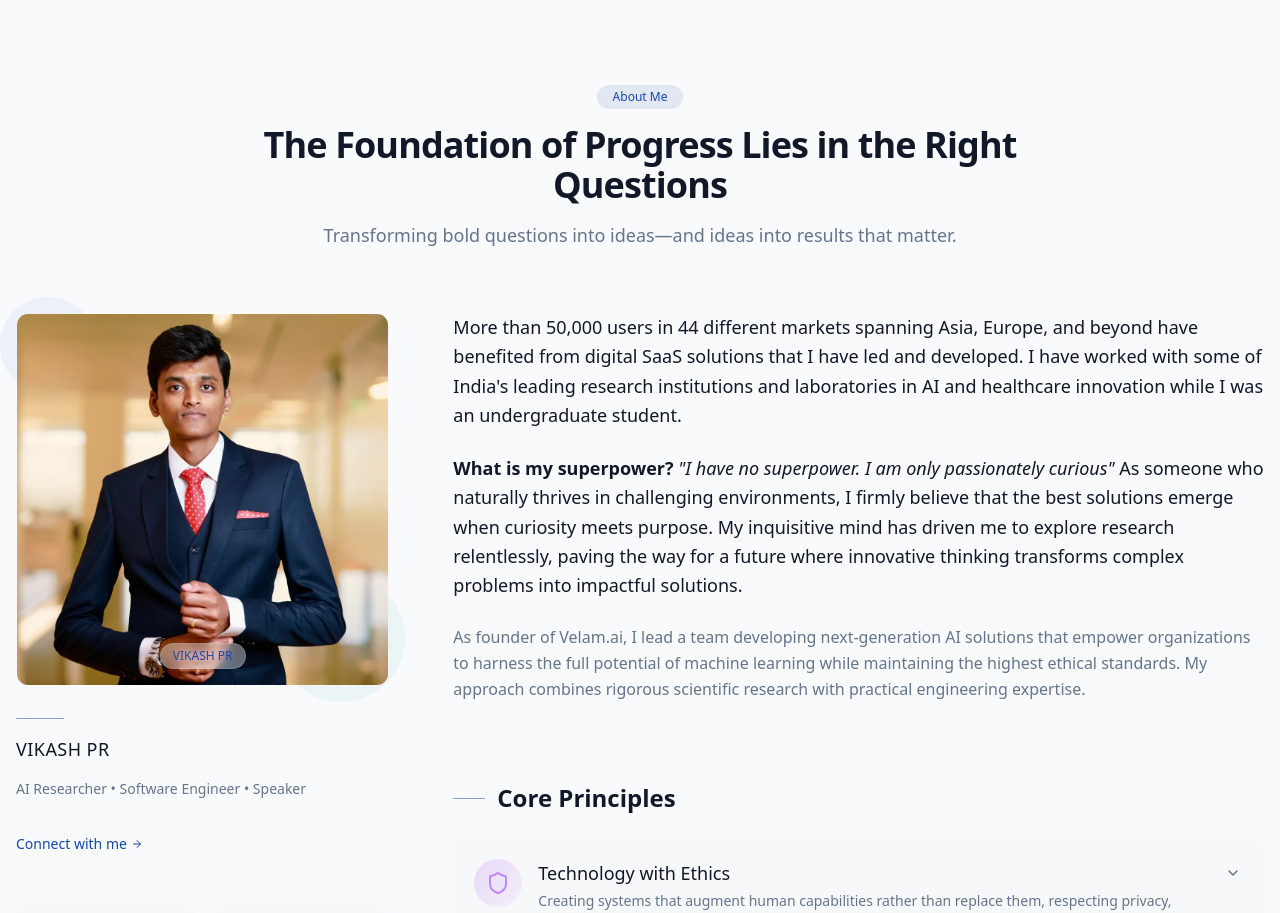
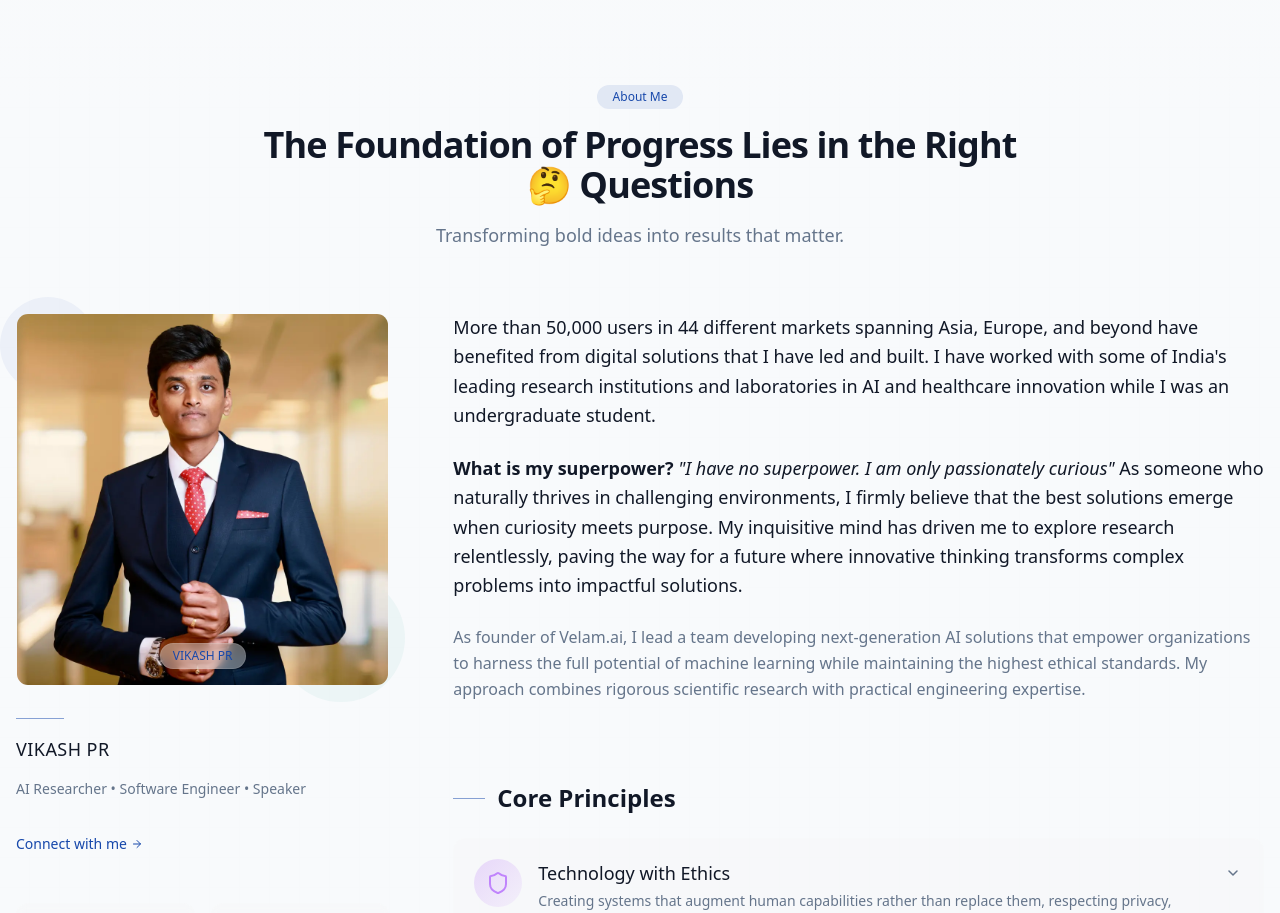
Before and after one commit to VikashPR/VikashPR.com, a Next.js app: page / in a window 1280 px wide. Shown: the part 820-1733 px from the top of the page. Built offline with nearby package versions, Linux system fonts and the light colour scheme; a web font is replaced by a local one.

Commit message:
chore: update About section title and subtitle for clarity and impact

```diff
--- a/components/sections/about.tsx
+++ b/components/sections/about.tsx
@@ -76,8 +76,8 @@ export default function About() {
       <div className="container px-4 mx-auto relative z-10">
         <SectionTitle
           tag="About Me"
-          title="The Foundation of Progress Lies in the Right Questions"
-          subtitle="Transforming bold questions into ideas—and ideas into results that matter."
+          title="The Foundation of Progress Lies in the Right 🤔 Questions"
+          subtitle="Transforming bold ideas into results that matter."
         />
 
         <div className="grid gap-16 md:grid-cols-12">
@@ -203,8 +203,8 @@ export default function About() {
               <Reveal>
                 <p className="text-foreground text-lg leading-relaxed">
                   More than 50,000 users in 44 different markets spanning Asia,
-                  Europe, and beyond have benefited from digital SaaS solutions
-                  that I have led and developed. I have worked with some of
+                  Europe, and beyond have benefited from digital solutions
+                  that I have led and built. I have worked with some of
                   India's leading research institutions and laboratories in AI
                   and healthcare innovation while I was an undergraduate
                   student.
```
